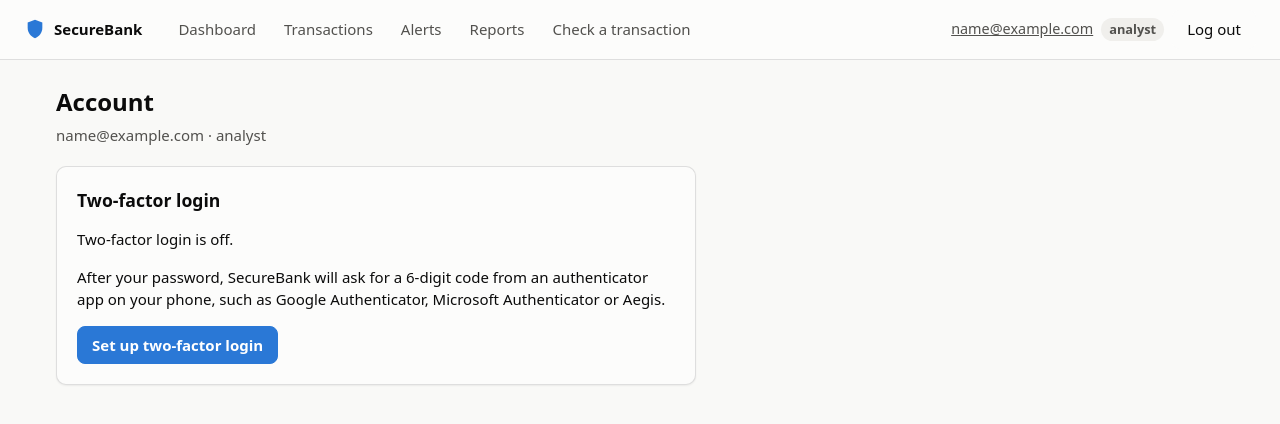
After one commit to Im-manojkumar/Secure-Bank, a Flask app: page /account in a window 1280 px wide. The commit adds this page. Shown: the top 424 px of the page. Run offline with Flask 3, Linux system fonts and the light colour scheme; the visitor is signed in with stand-in values (Sample User, id 1).

Commit message:
Add two-factor login with authenticator-app codes
Users can turn on TOTP codes (RFC 6238) from a new Account page; admins
must before anything else works. Login asks for the code after the
password, wrong codes count as failed logins, codes cannot be reused,
and turning it on or off is audited.

Co-Authored-By: Claude Opus 5.5 (1M context) <noreply@anthropic.com>
Claude-Session: https://claude.ai/code/session_01JTJtAKiAN5g6MkpodCyxMY

```diff
--- a/app.py
+++ b/app.py
@@ -97,6 +97,23 @@ CONTENT_SECURITY_POLICY = (
 
 
 def register_security(app):
+    @app.before_request
+    def require_two_factor_setup():
+        """An admin without two-factor login can only reach the setup page until they turn it on."""
+        from flask_login import current_user
+
+        from routes.auth import two_factor_missing
+
+        if not current_user.is_authenticated or not two_factor_missing(current_user):
+            return None
+        path = request.path
+        if path.startswith(("/api/auth/", "/static/", "/api/v1/")) or path in ("/account", "/favicon.ico"):
+            return None
+        if path.startswith("/api/"):
+            return jsonify(error="Set up two-factor login on the Account page first.",
+                           two_factor_setup_required=True), 403
+        return redirect(url_for("pages.account"))
+
     @app.before_request
     def reject_cross_site_writes():
         """Block state-changing API calls sent from another website (CSRF).
--- a/config.py
+++ b/config.py
@@ -32,6 +32,9 @@ class Config:
     # alert threshold and this, it approves but opens a case for review.
     DECLINE_SCORE = float(os.environ.get("DECLINE_SCORE", 0.98))
 
+    # Admins must set up two-factor login before they can use anything else.
+    REQUIRE_2FA_FOR_ADMINS = os.environ.get("REQUIRE_2FA_FOR_ADMINS", "1") == "1"
+
     PER_PAGE_DEFAULT = 25
     PER_PAGE_MAX = 100
     # Largest CSV download allowed, so one click cannot stream a million rows.
@@ -40,5 +43,7 @@ class Config:
 
 class TestConfig(Config):
     TESTING = True
+    # Tests of two-factor login turn this on themselves.
+    REQUIRE_2FA_FOR_ADMINS = False
     SECRET_KEY = "test-secret"
     SQLALCHEMY_DATABASE_URI = "sqlite://"
--- a/routes/auth.py
+++ b/routes/auth.py
@@ -2,11 +2,11 @@
 
 from functools import wraps
 
-from flask import Blueprint, jsonify, request
+from flask import Blueprint, current_app, jsonify, request, session
 from flask_login import current_user, login_required, login_user, logout_user
 
 from models import User, db
-from services import audit
+from services import audit, totp
 
 bp = Blueprint("auth", __name__, url_prefix="/api/auth")
 
@@ -46,10 +46,24 @@ def login():
         db.session.commit()
         return jsonify(error="Invalid email or password."), 401
 
+    if user.two_factor_enabled:
+        code = data.get("code")
+        if not code:
+            # Not a failed attempt: the page now asks for the code.
+            return jsonify(error="Enter the 6-digit code from your authenticator app.",
+                           two_factor_required=True), 401
+        step = totp.matching_step(user.totp_secret, code, user.totp_last_step)
+        if step is None:
+            audit.record("login_failed", subject=email, details={"reason": "wrong two-factor code"})
+            db.session.commit()
+            return jsonify(error="That code is wrong or has expired. Try the newest one.",
+                           two_factor_required=True), 401
+        user.totp_last_step = step
+
     login_user(user)
     audit.record("login_success", user=user, subject=email)
     db.session.commit()
-    return jsonify(user=user.to_dict())
+    return jsonify(user=user.to_dict(), must_set_up_two_factor=two_factor_missing(user))
 
 
 @bp.post("/logout")
@@ -65,3 +79,56 @@ def logout():
 @login_required
 def me():
     return jsonify(user=current_user.to_dict())
+
+
+def two_factor_missing(user):
+    """True when this user must set up two-factor login before doing anything else."""
+    return user.is_admin and not user.two_factor_enabled and current_app.config["REQUIRE_2FA_FOR_ADMINS"]
+
+
+@bp.post("/2fa/setup")
+@login_required
+def two_factor_setup():
+    """Start setup: a new secret to add to an authenticator app. Nothing changes until it is confirmed."""
+    if current_user.two_factor_enabled:
+        return jsonify(error="Two-factor login is already on."), 400
+    secret = totp.new_secret()
+    session["pending_totp_secret"] = secret
+    return jsonify(secret=secret, uri=totp.setup_uri(secret, current_user.email))
+
+
+@bp.post("/2fa/enable")
+@login_required
+def two_factor_enable():
+    """Finish setup by proving the app shows the right code."""
+    secret = session.get("pending_totp_secret")
+    if current_user.two_factor_enabled:
+        return jsonify(error="Two-factor login is already on."), 400
+    if not secret:
+        return jsonify(error="Start the setup first."), 400
+    step = totp.matching_step(secret, (request.get_json(silent=True) or {}).get("code"))
+    if step is None:
+        return jsonify(error="That code does not match. Check the app and try the newest code."), 400
+    current_user.totp_secret, current_user.totp_last_step = secret, step
+    session.pop("pending_totp_secret", None)
+    audit.record("two_factor_enabled", user=current_user, subject=current_user.email)
+    db.session.commit()
+    return jsonify(user=current_user.to_dict())
+
+
+@bp.post("/2fa/disable")
+@login_required
+def two_factor_disable():
+    """Turn two-factor login off, with the password and a current code. Admins cannot when it is required."""
+    if not current_user.two_factor_enabled:
+        return jsonify(error="Two-factor login is not on."), 400
+    if current_user.is_admin and current_app.config["REQUIRE_2FA_FOR_ADMINS"]:
+        return jsonify(error="Admins must keep two-factor login on."), 403
+    data = request.get_json(silent=True) or {}
+    step = totp.matching_step(current_user.totp_secret, data.get("code"), current_user.totp_last_step)
+    if not current_user.check_password(str(data.get("password", ""))) or step is None:
+        return jsonify(error="Wrong password or code."), 400
+    current_user.totp_secret = current_user.totp_last_step = None
+    audit.record("two_factor_disabled", user=current_user, subject=current_user.email)
+    db.session.commit()
+    return jsonify(user=current_user.to_dict())
--- a/routes/pages.py
+++ b/routes/pages.py
@@ -32,6 +32,12 @@ def login():
 @login_required
 def dashboard():
     return render_template("dashboard.html", active="dashboard")
+
+
+@bp.get("/account")
+@login_required
+def account():
+    return render_template("account.html", active="account")
 
 
 @bp.get("/transactions")
--- a/services/audit.py
+++ b/services/audit.py
@@ -26,6 +26,8 @@ ACTIONS = (
     "model_retrained",
     "api_key_created",
     "api_key_revoked",
+    "two_factor_enabled",
+    "two_factor_disabled",
 )
 
 # Failed logins allowed per email and IP address within the window before blocking.
--- a/static/css/style.css
+++ b/static/css/style.css
@@ -232,3 +232,11 @@ td.wrap { white-space: normal; min-width: 260px; }
 .report-filters { color: var(--text-2); margin: 4px 0 0; }
 .report-body { grid-template-columns: minmax(0, 2fr) minmax(240px, 1fr); margin-bottom: 16px; }
 @media (max-width: 800px) { .report-body { grid-template-columns: minmax(0, 1fr); } }
+
+/* Account page */
+.narrow { max-width: 640px; }
+.input-small { max-width: 10rem; }
+.hint { color: var(--text-2); font-size: 0.9em; }
+code.secret { font-family: ui-monospace, SFMono-Regular, Menlo, monospace; word-break: break-all; background: var(--surface-2); padding: 1px 6px; border-radius: 4px; }
+.user a.user-email { text-decoration: none; }
+.user a.user-email:hover, .user a.user-email[aria-current="page"] { text-decoration: underline; }
--- /dev/null
+++ b/static/js/account.js
@@ -0,0 +1,61 @@
+(async function () {
+  const $ = (id) => document.getElementById(id);
+  const messageBox = $("tf-message");
+
+  function show(user, mustSetUp) {
+    const on = user.two_factor_enabled;
+    $("tf-status").textContent = on ? "Two-factor login is on." : "Two-factor login is off.";
+    $("tf-required").hidden = on || !mustSetUp;
+    $("tf-start").hidden = on;
+    $("tf-confirm").hidden = true;
+    // Admins who must keep it on get no way to turn it off.
+    $("tf-off").hidden = !on || mustSetUp;
+  }
+
+  let mustSetUp = false;
+  try {
+    const { user } = await SB.api("/api/auth/me");
+    mustSetUp = user.role === "admin" && document.body.dataset.require2fa !== "0";
+    show(user, mustSetUp);
+  } catch (error) {
+    SB.message(messageBox, error.message);
+  }
+
+  $("tf-setup").addEventListener("click", async () => {
+    try {
+      const { secret, uri } = await SB.api("/api/auth/2fa/setup", { method: "POST", json: {} });
+      $("tf-secret").textContent = secret.replace(/(.{4})/g, "$1 ").trim();
+      $("tf-uri").textContent = uri;
+      $("tf-start").hidden = true;
+      $("tf-confirm").hidden = false;
+      $("tf-code").focus();
+      SB.message(messageBox, "");
+    } catch (error) {
+      SB.message(messageBox, error.message);
+    }
+  });
+
+  $("tf-confirm").addEventListener("submit", async (event) => {
+    event.preventDefault();
+    try {
+      const { user } = await SB.api("/api/auth/2fa/enable", { method: "POST", json: { code: $("tf-code").value } });
+      show(user, mustSetUp);
+      SB.message(messageBox, "Two-factor login is on. You will be asked for a code each time you log in.", "success");
+    } catch (error) {
+      SB.message(messageBox, error.message);
+    }
+  });
+
+  $("tf-off").addEventListener("submit", async (event) => {
+    event.preventDefault();
+    try {
+      const { user } = await SB.api("/api/auth/2fa/disable", {
+        method: "POST", json: { password: $("tf-password").value, code: $("tf-off-code").value },
+      });
+      show(user, mustSetUp);
+      SB.message(messageBox, "Two-factor login is off.", "success");
+    } catch (error) {
+      SB.message(messageBox, error.message);
+    }
+  });
+})();
--- a/static/js/audit.js
+++ b/static/js/audit.js
@@ -9,6 +9,7 @@
     import_completed: "Import completed", import_failed: "⚠ Import failed", case_updated: "Case updated", user_created: "User created",
     report_saved: "Report saved", report_deleted: "Report deleted", report_exported: "CSV downloaded",
     model_retrained: "Model retrained", api_key_created: "API key created", api_key_revoked: "API key revoked",
+    two_factor_enabled: "Two-factor login on", two_factor_disabled: "⚠ Two-factor login off",
   };
 
   // Plain-language summary of the details object for each kind of entry.
--- a/static/js/common.js
+++ b/static/js/common.js
@@ -21,6 +21,7 @@ SB.api = async function (path, options = {}) {
   if (!response.ok) {
     const error = new Error((body && body.error) || `Request failed (${response.status})`);
     error.details = body && body.details;
+    error.data = body || {};
     error.status = response.status;
     throw error;
   }
--- /dev/null
+++ b/templates/account.html
@@ -0,0 +1,52 @@
+{% extends "base.html" %}
+{% block title %}Account{% endblock %}
+{% block content %}
+<div class="page-head">
+  <div>
+    <h1>Account</h1>
+    <p class="lede">{{ current_user.email }} · {{ current_user.role }}</p>
+  </div>
+</div>
+
+<section class="card narrow">
+  <h2>Two-factor login</h2>
+  <p id="tf-required" class="message message-warning" role="status" hidden>Admins must turn on two-factor login before using SecureBank.</p>
+  <p id="tf-status"></p>
+
+  <div id="tf-start" hidden>
+    <p>After your password, SecureBank will ask for a 6-digit code from an authenticator app on your phone, such as Google Authenticator, Microsoft Authenticator or Aegis.</p>
+    <button class="btn btn-primary" type="button" id="tf-setup">Set up two-factor login</button>
+  </div>
+
+  <form id="tf-confirm" hidden novalidate>
+    <ol>
+      <li>In your authenticator app, add an account and choose to enter a setup key.</li>
+      <li>Enter this key: <code id="tf-secret" class="secret"></code></li>
+      <li>Type the 6-digit code the app shows.</li>
+    </ol>
+    <p class="hint">Apps that take a link can use <code id="tf-uri" class="secret"></code></p>
+    <div class="field">
+      <label for="tf-code">Code from the app</label>
+      <input id="tf-code" name="code" inputmode="numeric" autocomplete="one-time-code" maxlength="6" class="input-small" required>
+    </div>
+    <button class="btn btn-primary" type="submit">Turn on</button>
+  </form>
+
+  <form id="tf-off" hidden novalidate>
+    <div class="field">
+      <label for="tf-password">Password</label>
+      <input id="tf-password" name="password" type="password" autocomplete="current-password" required>
+    </div>
+    <div class="field">
+      <label for="tf-off-code">Code from the app</label>
+      <input id="tf-off-code" name="code" inputmode="numeric" autocomplete="one-time-code" maxlength="6" class="input-small" required>
+    </div>
+    <button class="btn" type="submit">Turn off two-factor login</button>
+  </form>
+
+  <p id="tf-message" role="alert" hidden></p>
+</section>
+{% endblock %}
+{% block scripts %}
+<script src="{{ url_for('static', filename='js/account.js') }}"></script>
+{% endblock %}
--- a/templates/audit.html
+++ b/templates/audit.html
@@ -27,6 +27,8 @@
       <option value="model_retrained">Model retrained</option>
       <option value="api_key_created">API key created</option>
       <option value="api_key_revoked">API key revoked</option>
+      <option value="two_factor_enabled">Two-factor login on</option>
+      <option value="two_factor_disabled">Two-factor login off</option>
     </select>
   </div>
   <div><label for="a-subject">Subject contains</label><input id="a-subject" name="subject" placeholder="email, case:12, source:3"></div>
--- a/templates/base.html
+++ b/templates/base.html
@@ -7,7 +7,7 @@
   <link rel="icon" href="{{ url_for('static', filename='favicon.svg') }}" type="image/svg+xml">
   <link rel="stylesheet" href="{{ url_for('static', filename='css/style.css') }}">
 </head>
-<body>
+<body data-require2fa="{{ '1' if config.REQUIRE_2FA_FOR_ADMINS else '0' }}">
   {% if current_user.is_authenticated %}
   <header class="topbar">
     <a class="brand" href="{{ url_for('pages.dashboard') }}">
@@ -26,7 +26,7 @@
       {% endif %}
     </nav>
     <div class="user">
-      <span class="user-email">{{ current_user.email }}</span>
+      <a class="user-email" href="{{ url_for('pages.account') }}" {% if active == 'account' %}aria-current="page"{% endif %}>{{ current_user.email }}</a>
       <span class="badge">{{ current_user.role }}</span>
       <button type="button" class="btn btn-quiet" id="logout">Log out</button>
     </div>
--- a/templates/login.html
+++ b/templates/login.html
@@ -17,6 +17,10 @@
       <label for="password">Password</label>
       <input id="password" name="password" type="password" autocomplete="current-password" required>
     </div>
+    <div class="field" id="code-field" hidden>
+      <label for="code">Code from your authenticator app</label>
+      <input id="code" name="code" inputmode="numeric" autocomplete="one-time-code" maxlength="6">
+    </div>
     <p id="login-error" role="alert" hidden></p>
     <button class="btn btn-primary w-full" type="submit">Log in</button>
   </form>
```
Also changed, not shown: docs/ARCHITECTURE.md (+4 -2 lines), docs/TEST_CASES.md (+14 -0 lines), models.py (+10 -1 lines), services/totp.py (added, +61 -0 lines), static/js/login.js (+13 -3 lines), tests/test_two_factor.py (added, +91 -0 lines), README.md.
